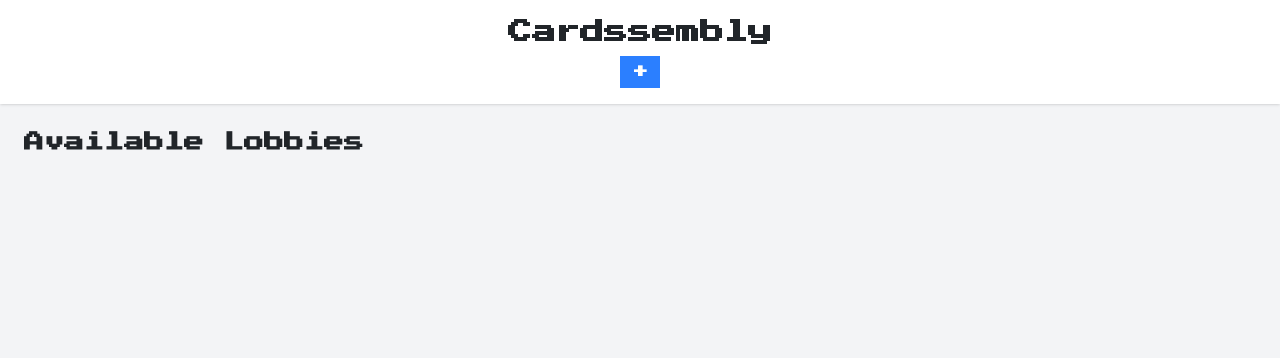
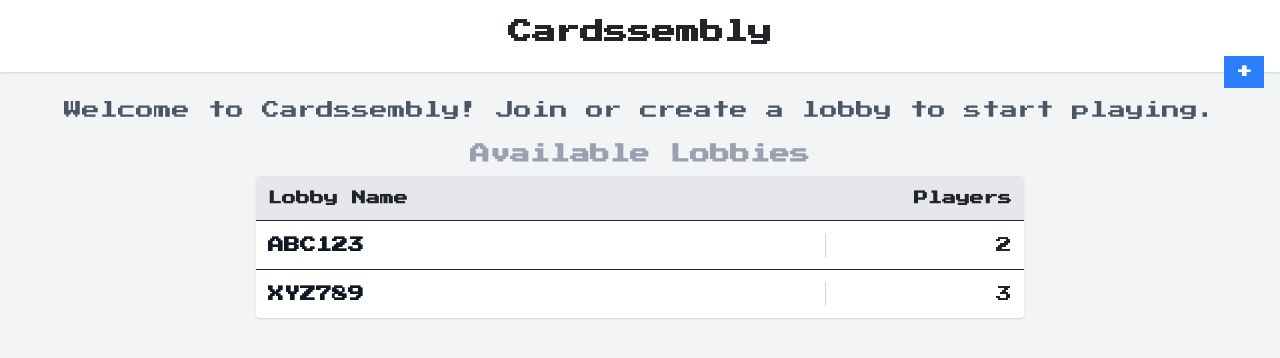
Before and after one commit to Sebastian-Heffernan/HackathonCards, a SvelteKit app in the folder frontend/: page /homepage in a window 1280 px wide. Shown: the top 358 px of the page. Built offline with nearby package versions, Linux system fonts and the light colour scheme.

Commit message:
Added file for home page, and basic logos, button and table

```diff
--- a/frontend/src/routes/homepage/+page.svelte
+++ b/frontend/src/routes/homepage/+page.svelte
@@ -1,4 +1,14 @@
 <script lang="ts">
+   type Lobby = {
+    id: string;
+    name: string;
+    playerCount: number;
+   };
+
+   let lobbies: Lobby[] = [
+    { id: '1', name: 'ABC123', playerCount: 2 },
+    { id: '2', name: 'XYZ789', playerCount: 3 },
+   ];
 
 </script>
 
@@ -7,23 +17,56 @@
 
 
 <!-- Header -->
- <header class="flex items-center justify-between p-4 bg-white shadow text-center">
+ <header class="flex items-center justify-center p-4 bg-white shadow ">
 
     <!-- Title - Cardssembly -->
     <h1 class="text-2xl font-bold text-center"
     >Cardssembly</h1>
 
      <!-- Create Lobby Button -->
-      <button class="text-3xl font-bold px-3 py-1 bg-blue-500 text-white rounded text-center">
+      <button class="absolute right-4 text-3xl font-bold px-3 py-1 bg-blue-500 text-white rounded">
       +
       </button>
 
  </header>
 
  <main class="flex-1 flex flex-col items-center p-6">
+
+   <!-- Welcome message -->
+    <p class="text-lg text-gray-600 mb-6 text-center">
+        Welcome to Cardssembly! Join or create a lobby to start playing.
+    </p>
+
     <!-- Section title -->
-    <h2 class ="text-xl font-semibold mb-4">
+    <h2 class ="text-xl text-gray-400 text-center font-semibold mb-4">
         Available Lobbies
     </h2>
+
+    <!-- Lobby Table -->
+     <div class="flex justify-center w-full">
+         <div class="w-full max-w-3xl bg-white shadow rounded overflow-hidden">
+      <!-- Table Headers -->
+       <div class="grid grid-cols-[3fr_1fr] bg-gray-200 p-3 text-sm font-semibold">
+         <div> Lobby Name</div>
+         <div class="text-right">Players</div>
+       </div>
+<!-- ROWS -->
+		{#each lobbies as lobby}
+			<div class="grid grid-cols-[3fr_1fr] p-3 border-t hover:bg-gray-50 cursor-pointer">
+
+				<!-- LEFT COLUMN (with divider) -->
+				<div class="pr-4 border-r border-gray-300 font-bold text-gray-900">
+					{lobby.name}
+				</div>
+
+				<!-- RIGHT COLUMN -->
+				<div class="text-right">
+					{lobby.playerCount}
+				</div>
+
+			</div>
+		{/each}
+      </div>
+     </div>
  </main>
  </div>
```
